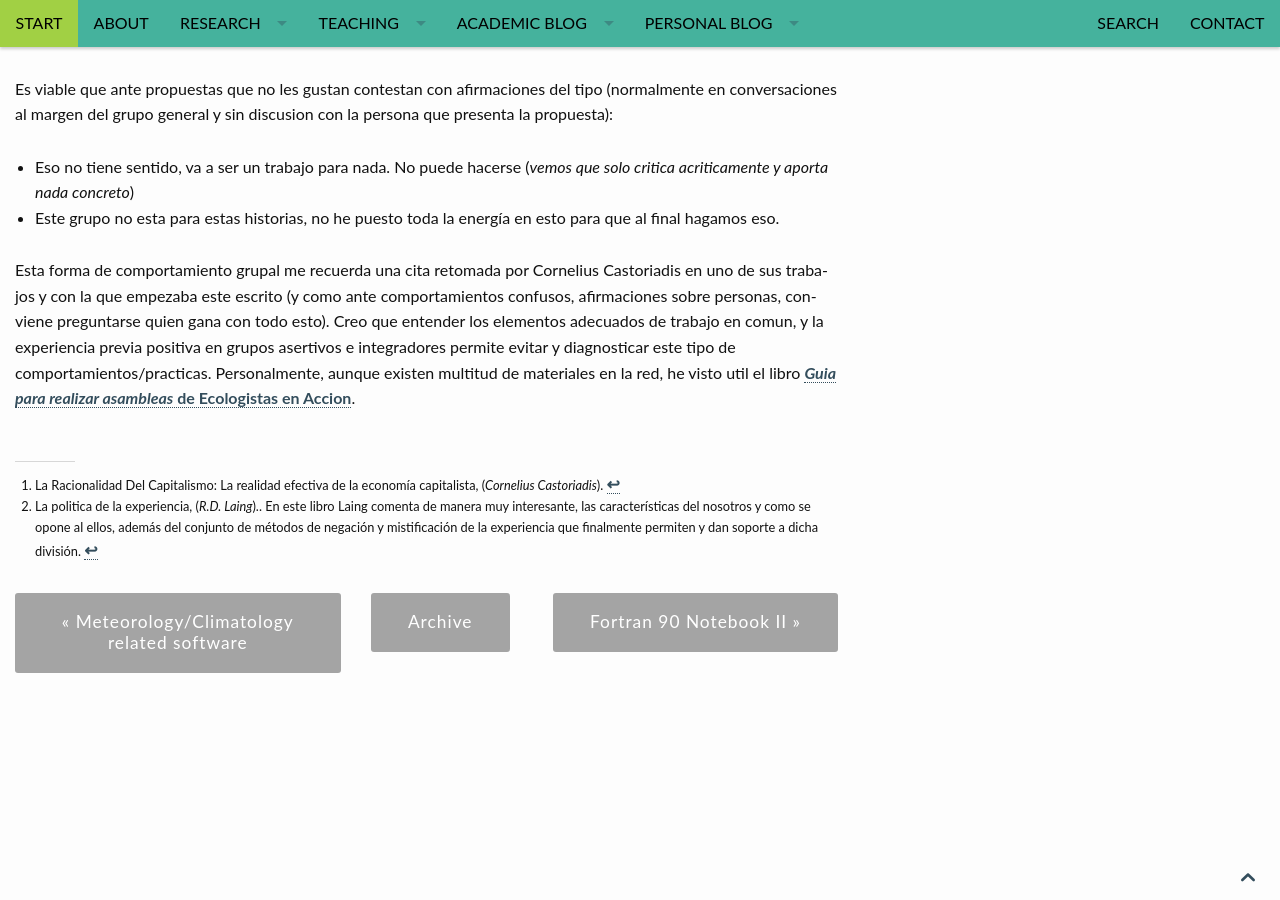
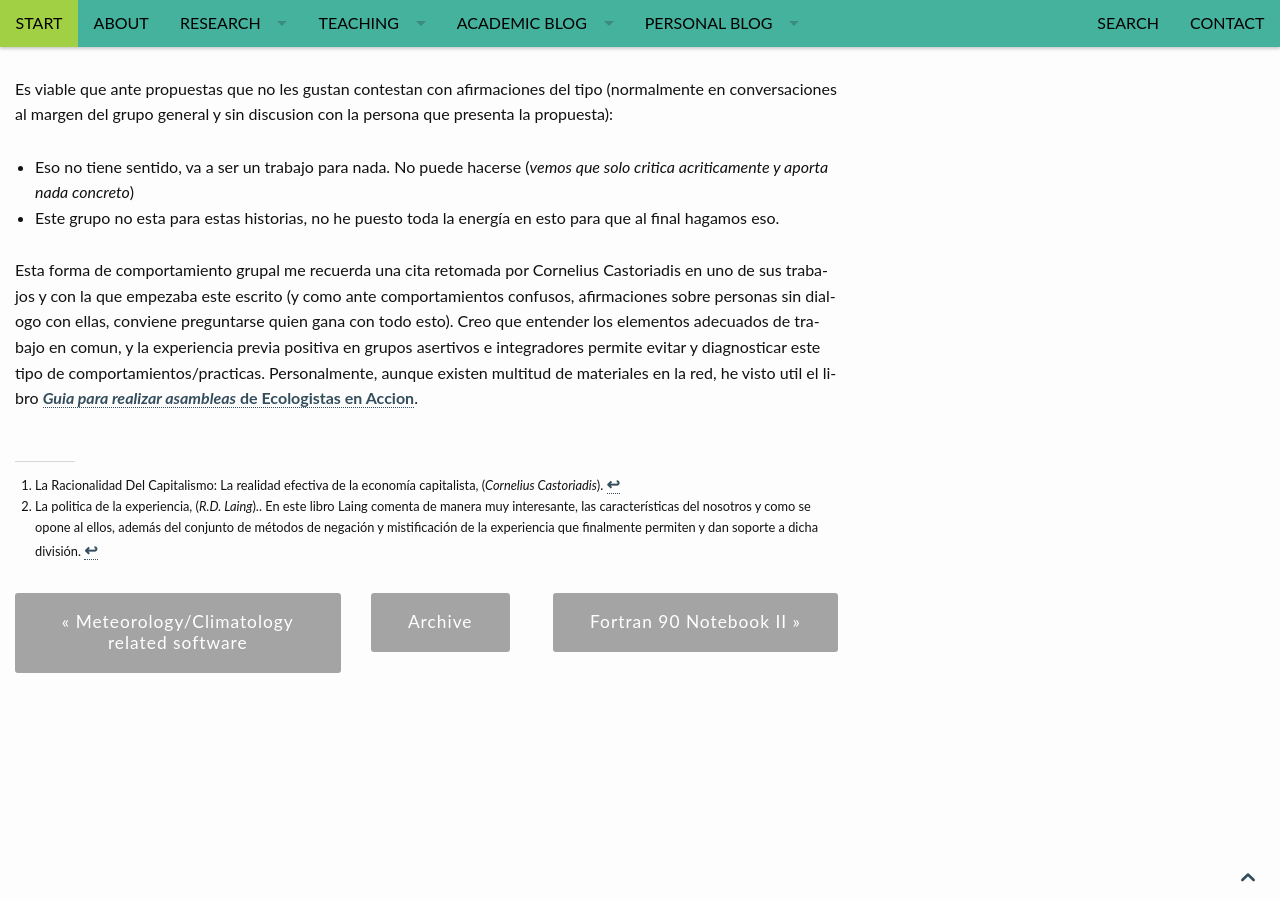
Before and after one commit to RCHG/rchg.github.io, a Jekyll site: the page built from _posts/2016-03-06-Humpty-Ditmpty.md, in a window 1280 px wide and 900 px high, scrolled down 1741 px. Built offline with Jekyll 4.4.1, drawn with Linux system fonts in a browser that asks for light colours; nearby versions of some CDN libraries; comment, search, counter and statistics services are not loaded.

Commit message:
Update 2016-03-06-Humpty-Ditmpty.md

```diff
--- a/_posts/2016-03-06-Humpty-Ditmpty.md
+++ b/_posts/2016-03-06-Humpty-Ditmpty.md
@@ -68,7 +68,7 @@ Es viable que ante propuestas que no les gustan contestan con afirmaciones del t
 - Eso no tiene sentido, va a ser un trabajo para nada. No puede hacerse (*vemos que solo critica acriticamente y aporta nada concreto*)
 - Este grupo no esta para estas historias, no he puesto toda la energía en esto para que al final hagamos eso.
 
-Esta forma de comportamiento grupal me recuerda una cita retomada por Cornelius Castoriadis en uno de sus trabajos y con la que empezaba este escrito (y como ante comportamientos confusos, afirmaciones sobre personas, conviene preguntarse quien gana con todo esto). Creo que entender los elementos adecuados de trabajo en comun, y la experiencia previa positiva en grupos asertivos e integradores permite evitar y diagnosticar este tipo de comportamientos/practicas. Personalmente,  aunque existen multitud de materiales en la red, he visto util el libro [*Guia para realizar asambleas* de Ecologistas en Accion](https://tienda.ecologistasenaccion.org/editorial/1152-libro-guia-para-realizar-asambleas.html).
+Esta forma de comportamiento grupal me recuerda una cita retomada por Cornelius Castoriadis en uno de sus trabajos y con la que empezaba este escrito (y como ante comportamientos confusos, afirmaciones sobre personas sin dialogo con ellas, conviene preguntarse quien gana con todo esto). Creo que entender los elementos adecuados de trabajo en comun, y la experiencia previa positiva en grupos asertivos e integradores permite evitar y diagnosticar este tipo de comportamientos/practicas. Personalmente,  aunque existen multitud de materiales en la red, he visto util el libro [*Guia para realizar asambleas* de Ecologistas en Accion](https://tienda.ecologistasenaccion.org/editorial/1152-libro-guia-para-realizar-asambleas.html).
 
 
 [^1]: La Racionalidad Del Capitalismo: La realidad efectiva de la economía capitalista, (*Cornelius Castoriadis*).
```
